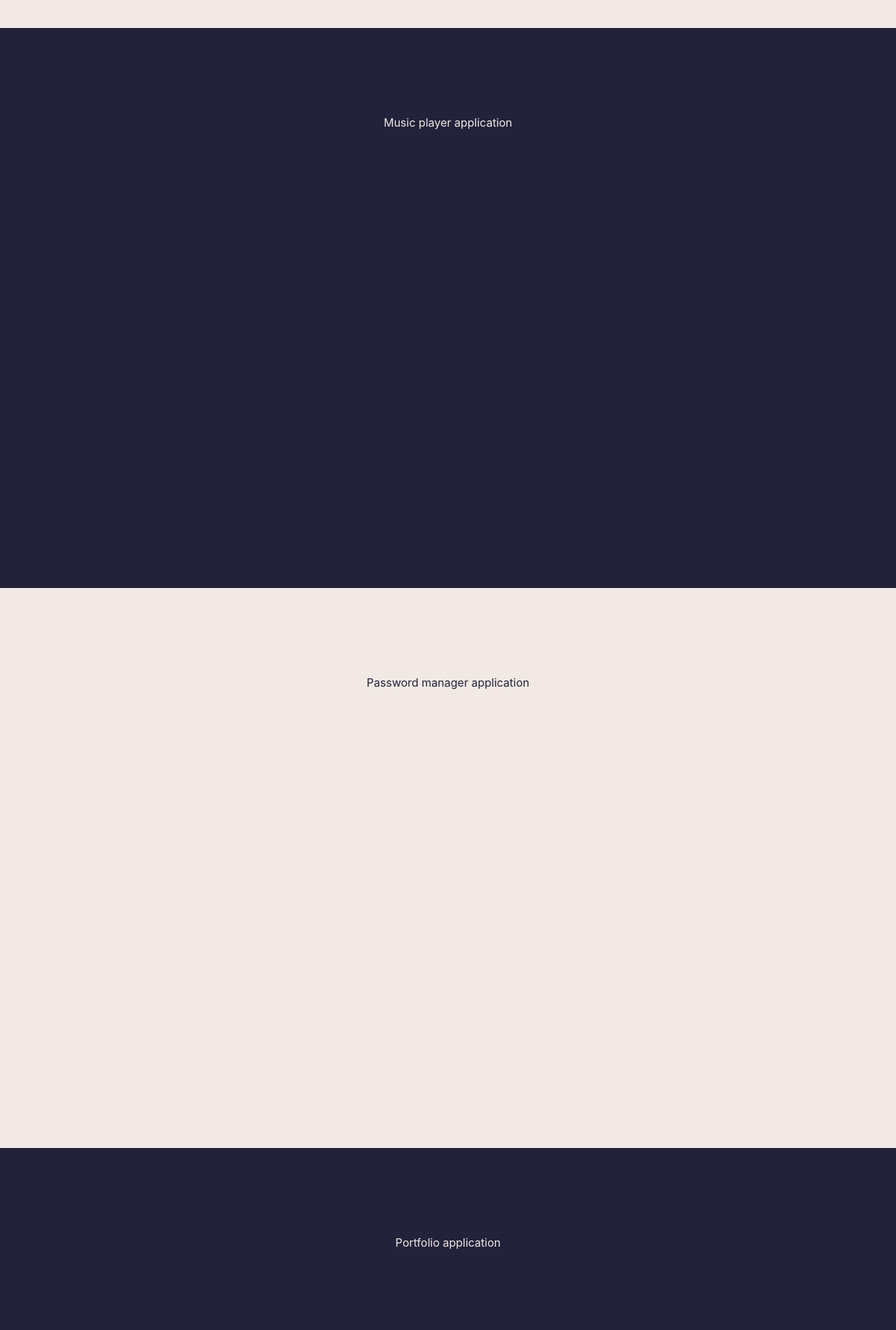
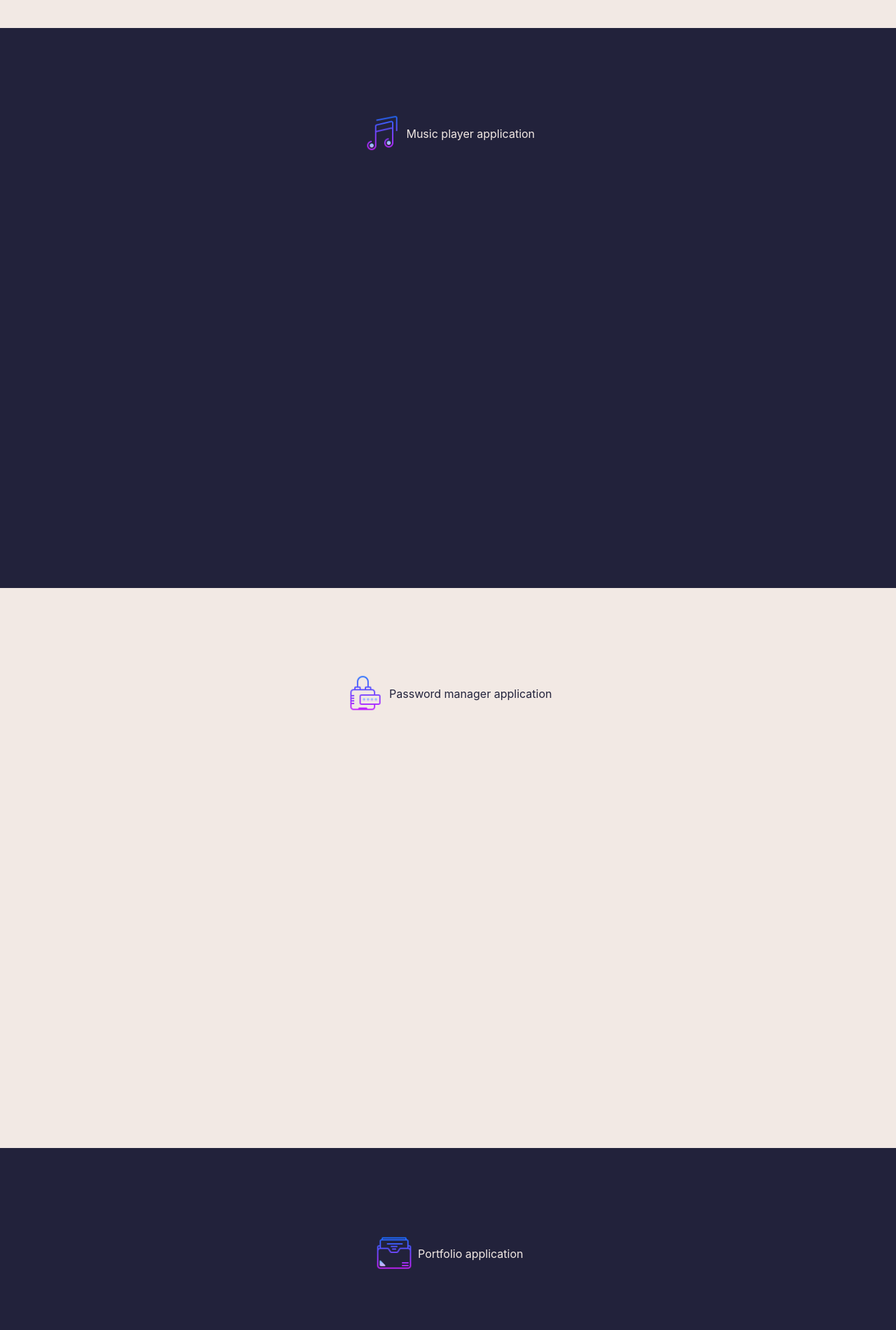
Before and after one commit to SubToPewDipPie/Shadow_is_GAY, a plain HTML site: page project/index.html in a window 1280 px wide. Shown: the part 840-2740 px from the top of the page at 70% size. Drawn offline with Linux system fonts and the light colour scheme.

Commit message:
added image to links

```diff
--- a/project/index.html
+++ b/project/index.html
@@ -70,27 +70,42 @@
     </section>
     <section id="appMusic">
         <div class="appDesc">
-            <a class="appLaunch" href="./musicPlayer/index.html">Music player application</a>
+            <a class="appLaunch" href="./musicPlayer/index.html">
+                <span id="musicIcon" class="appIcon"></span>
+                <p class="appName">Music player application</p>
+            </a>
         </div>
     </section>
     <section id="appPassword">
         <div class="appDesc">
-            <a class="appLaunch" href="./password/index.html">Password manager application</a>
+            <a class="appLaunch" href="./password/index.html">
+                <span id="passwordIcon" class="appIcon"></span>
+                <p class="appName">Password manager application</p>
+            </a>
         </div>
     </section>
     <section id="appPorfolio">
         <div class="appDesc">
-            <a class="appLaunch" href="./portfolio/index.html">Portfolio application</a>
+            <a class="appLaunch" href="./portfolio/index.html">
+                <span id="portfolioIcon" class="appIcon"></span>
+                <p class="appName">Portfolio application</p>
+            </a>
         </div>
     </section>
     <section id="appQuiz">
         <div class="appDesc">
-            <a class="appLaunch" href="./quiz/index.html">Quiz application</a>
+            <a class="appLaunch" href="./quiz/index.html">
+                <span id="quizIcon" class="appIcon"></span>
+                <p class="appName">Quiz application</p>
+            </a>
         </div>
     </section>
     <section id="appSurvey">
         <div class="appDesc">
-            <a class="appLaunch" href="./survey/index.html">Survey application</a>
+            <a class="appLaunch" href="./survey/index.html">
+                <span id="surveyIcon" class="appIcon"></span>
+                <p class="appName">Survey application</p>
+            </a>
         </div>
     </section>
     <!-- a link to each app and what they do and their purpose -->
--- a/project/style.css
+++ b/project/style.css
@@ -51,25 +51,21 @@ body {
 
 a:link {
     color: inherit;
-    background-color: transparent;
     text-decoration: none;
 }
 
 a:visited {
     color: inherit;
-    background-color: transparent;
     text-decoration: none;
 }
 
 a:hover {
     color: inherit;
-    background-color: transparent;
     text-decoration: none;
 }
 
 a:active {
     color: inherit;
-    background-color: transparent;
     text-decoration: none;
 }
 
@@ -140,17 +136,53 @@ section {
 
 .appDesc {
     padding-top: 120px;
-    text-align: center;
 }
+
 .appLaunch {
+    width: 100px;
     padding: 30px;
     line-height: 30px;
     border-radius: 30px;
     transition: background .5s ease-in-out;
+    align-items: center;
+    /* display: flex; */
+    gap: 10px;
 }
 
 .appLaunch:hover {
-    background: #4A4E69;
+    background-color: #4A4E69;
     cursor: pointer;
     transition: background .5s ease-in-out;
 }
+
+.appName {
+    display: inline-block;
+}
+
+.appIcon {
+    display: inline-block;
+    background-size: contain;
+    padding: 30px;
+    vertical-align: middle;
+    margin-bottom: 5px;
+}
+
+#musicIcon {
+    background-image: url(../images/musical-notes.png);
+}
+
+#passwordIcon {
+    background-image: url(../images/password.png);
+}
+
+#quizIcon {
+    background-image: url(../images/checklist.png);
+}
+
+#surveyIcon {
+    background-image: url(../images/survey.png);
+}
+
+#portfolioIcon {
+    background-image: url(../images/folder-invoices.png);
+}
```
